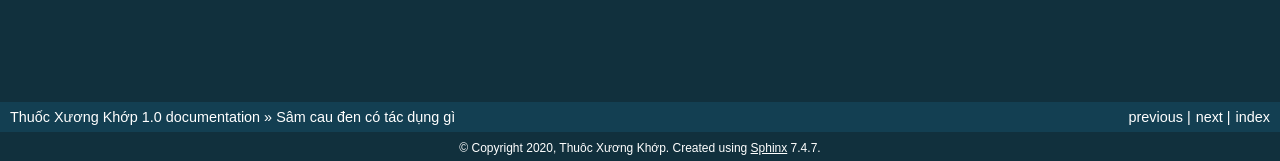
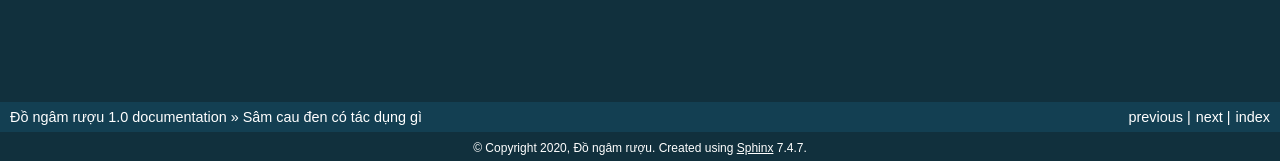
Before and after one commit to hahuytoai/dongamruou, a Sphinx documentation site: the page built from docs/sam-cau-den.rst, in a window 1280 px wide and 900 px high, scrolled down 5859 px. Shown: the part 736-897 px from the top of the window. Built offline with Sphinx 7.4.7, drawn with Linux system fonts in a browser that asks for light colours; some of the changed text lies outside the part shown.

Commit message:
Update conf.py

```diff
--- a/docs/conf.py
+++ b/docs/conf.py
@@ -43,8 +43,8 @@
 master_doc = 'index'
 
 # General information about the project.
-project = u'Thuốc Xương Khớp'
-copyright = u'2020, Thuôc Xương Khớp'
+project = u'Đồ ngâm rượu'
+copyright = u'2020, Đồ ngâm rượu'
 
 # The version info for the project you're documenting, acts as replacement for
 # |version| and |release|, also used in various other places throughout the
```
